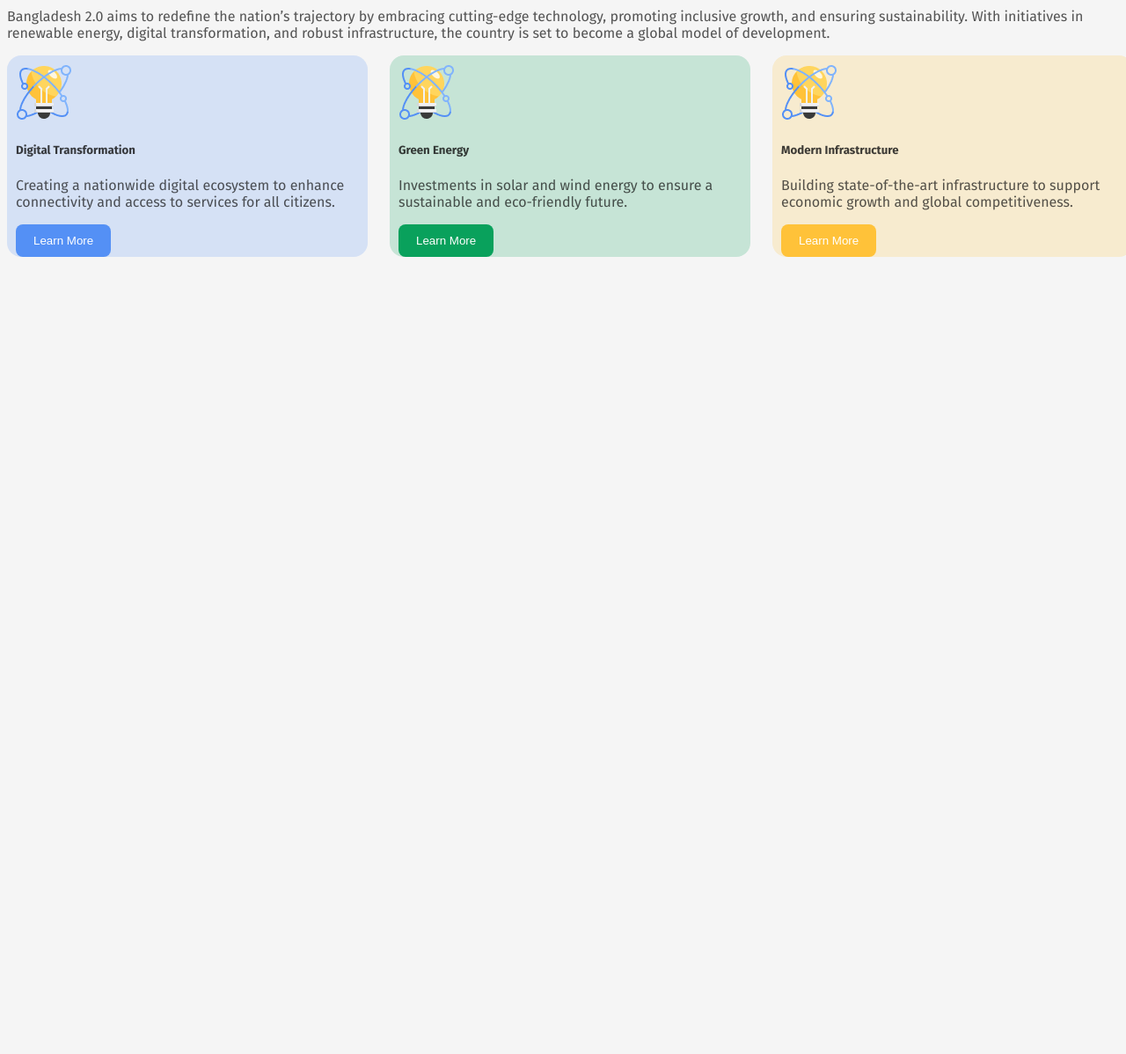
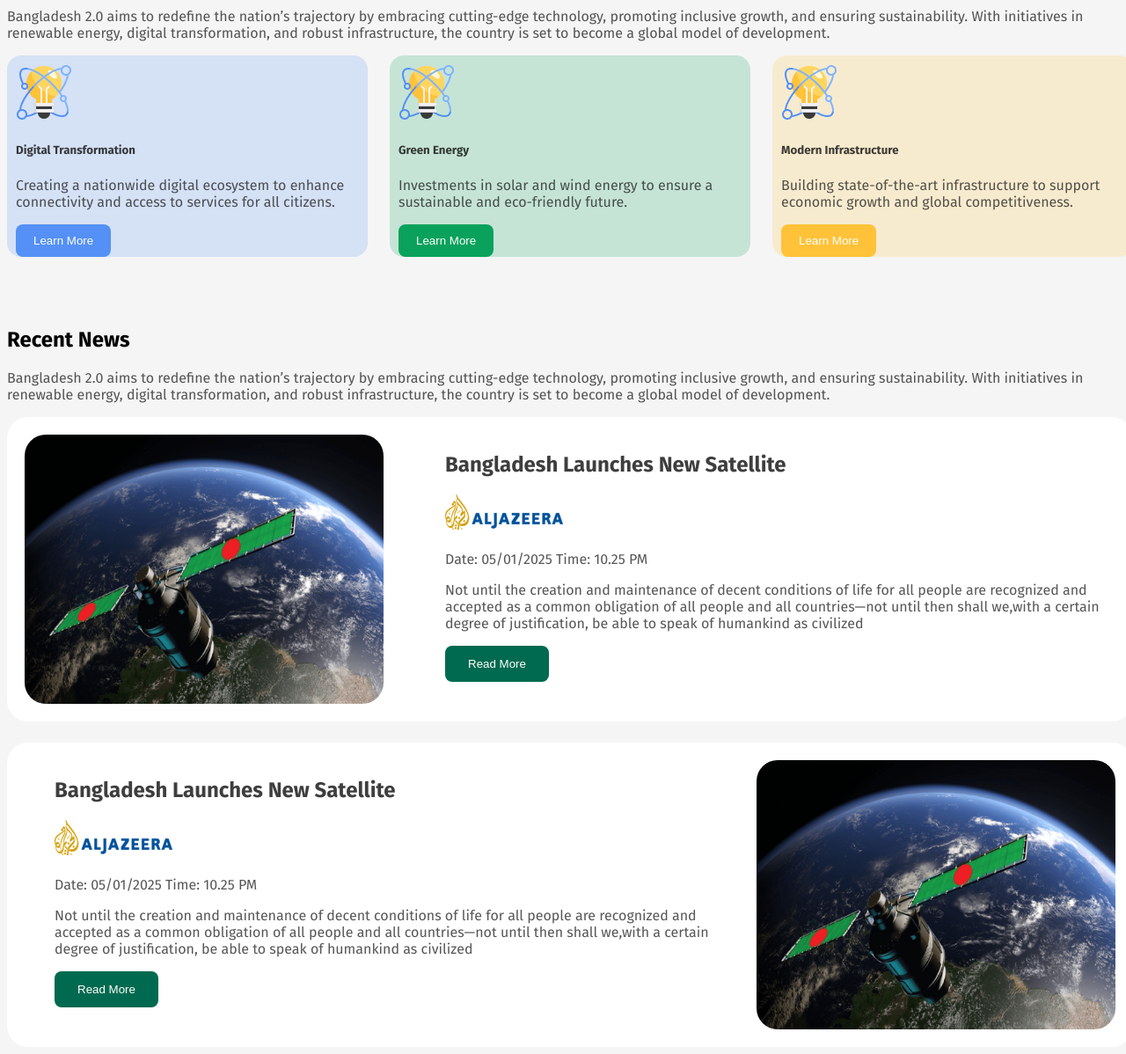
Before and after one commit to Jony2697/Assignment-01, a plain HTML site: page index.html in a window 1280 px wide. Shown: the part 1197-2395 px from the top of the page at 88% size. Before the commit the page ends 1497 px from the top, so only its background shows below. Drawn offline with Linux system fonts and the light colour scheme.

Commit message:
news section added

```diff
--- a/index.html
+++ b/index.html
@@ -74,6 +74,38 @@
             </div>
         </div>
        </section>
+       <section class="news-container">
+                <div class="news">
+                    <h1>Recent News</h1>
+                    <p>Bangladesh 2.0 aims to redefine the nation’s trajectory by embracing cutting-edge technology, promoting inclusive growth, and ensuring sustainability. With initiatives in renewable energy, digital transformation, and robust infrastructure, the country is set to become a global model of development.</p>
+                </div>
+                <div class="news-sub-section">
+                <div class="news-card">
+                    <img class="satelite" src="assets/satelite.png" alt="satelite png">
+                     <div class="satelite-info">
+                        <h1 class="news-card-title">Bangladesh Launches New Satellite</h1>
+                        <img src="assets/al-jazeera.png" alt="al-jazeera png"> <br>
+                        <data class="color70" value="Date: 05/01/2025">Date: 05/01/2025</data>
+                        <time class="color70" datetime="Time: 10.25 PM">Time: 10.25 PM</time>
+                        <p class="news-card-description">Not until the creation and maintenance of decent conditions of life for all people are recognized and accepted as a common obligation of all people and all countries—not until then shall we,with a certain degree of justification, be able to speak of humankind as civilized</p>
+                        <button class="btn">Read More</button>
+                     </div>
+                </div>
+                <div class="news-second-card">
+                    <div class="satelite-info">
+                        <h1 class="news-card-title">Bangladesh Launches New Satellite</h1>
+                        <img src="assets/al-jazeera.png" alt="al-jazeera png"> <br>
+                        <data class="color70" value="Date: 05/01/2025">Date: 05/01/2025</data>
+                        <time class="color70" datetime="Time: 10.25 PM">Time: 10.25 PM</time>
+                        <p class="news-card-description">Not until the creation and maintenance of decent conditions of life for all people are recognized and accepted as a common obligation of all people and all countries—not until then shall we,with a certain degree of justification, be able to speak of humankind as civilized</p>
+                        <button class="btn">Read More</button>
+                     </div>
+                     <img class="satelite" src="assets/satelite.png" alt="satelite png">
+                </div>
+            </div>
+
+       </section>
+
 
     </main>
 </body>
--- a/styles/style.css
+++ b/styles/style.css
@@ -170,3 +170,61 @@ body{
     border: none;
     border-radius: 8px;
 }
+/* Vision of future style end  */
+
+/* News style start */
+.news-container{
+    width: 1280px;
+    margin: 0 auto;
+    margin-top: 80px;
+}
+.news p{
+    color: rgb(14, 14, 14,70%);
+}
+.news-card{
+    display: flex;
+    gap: 32px;
+    background-color: white;
+    border-radius: 24px;
+    padding: 20px 0 20px 20px;
+
+
+}
+.satelite {
+    width: 408px;
+    border-radius: 24px;
+
+}
+.satelite-info{
+    width: 744px;
+    margin: 0 auto;
+}
+.news-card-title{
+    color: rgb(14, 14, 14,80%);
+}
+.news-card-description{
+    color: rgb(14, 14, 14,70%);
+}
+.color70{
+    color: rgb(14, 14, 14,70%);
+
+}
+.satelite-info img{
+    margin-bottom:  20px; ;
+}
+/* news button */
+.btn{
+    background-color: #006A50;
+    padding: 13px 26px;
+    color: white;
+    border-radius: 8px;
+    border: none;
+}
+.news-second-card{
+    display: flex;
+    background-color: white;
+    border-radius: 24px;
+    margin-top: 24px;
+    padding: 20px 20px 20px 0;
+}
+/* News style end */
```
